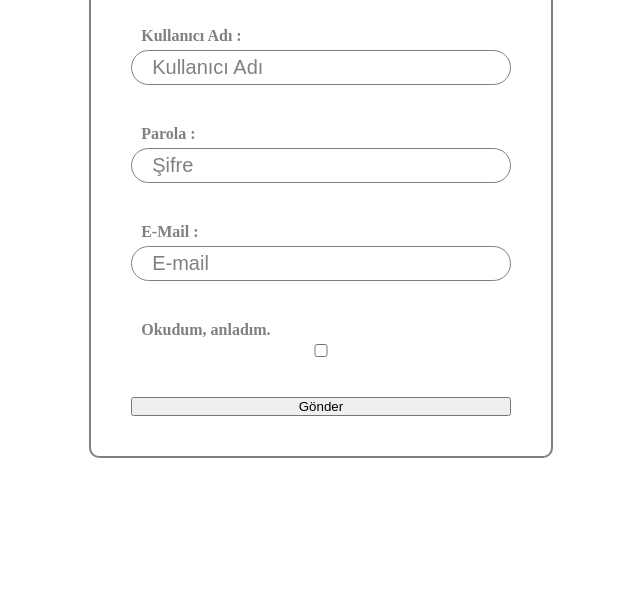
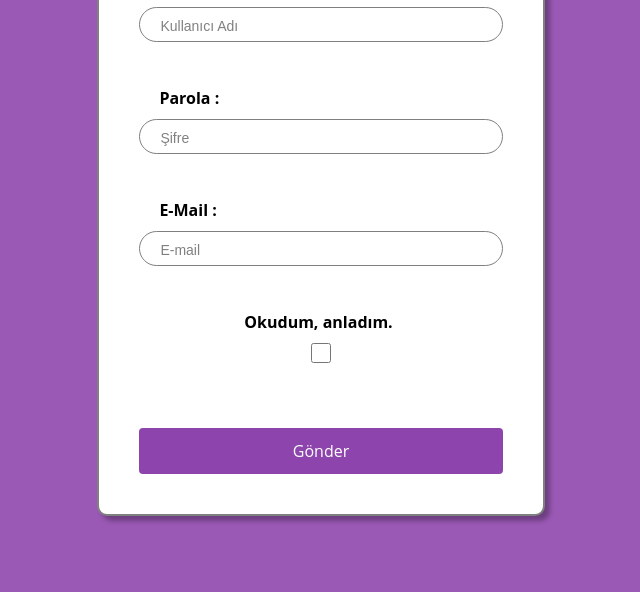
Before and after one commit to 94-Istanbul-Front-End-Bootcamp/odev-3-talhaydin, a plain HTML site: page index.html in a window 1280 px wide. Shown: the part 208-800 px from the top of the page, without its empty margins (319-959 px from the left). Drawn offline with Linux system fonts and the light colour scheme.

Commit message:
styled the form

```diff
--- a/style.css
+++ b/style.css
@@ -5,7 +5,13 @@
     list-style: none;
     box-sizing: border-box;
 }
+
+@import url('https://fonts.googleapis.com/css?family=Muli&display=swap');
+@import url('https://fonts.googleapis.com/css?family=Open+Sans:400,500&display=swap');
+
 body {
+    font-family: 'Open Sans', sans-serif;
+    background-color: #9b59b6;
     height: 100vh;
     display: flex;
     justify-content: center;
@@ -13,41 +19,52 @@ body {
 }
 
 form {
+    font-family: 'Open Sans', sans-serif;
+    background: white;
     padding: 20px;
     border: 2px solid gray;
     border-radius: 10px;
+    box-shadow: 5px 5px 5px rgb(0 0 0 / 30%);
 }
-form > h1 {
+
+form>h1 {
     border-bottom: 2px solid gray;
     padding-bottom: 10px;
 }
+
 .form-body {
     display: flex;
     flex-direction: column;
     gap: 10px;
     padding: 20px;
 }
-.form-body > div {
+
+.form-body>div {
     margin-top: 10px;
 }
+
 .form-body div {
     display: flex;
     flex-direction: column;
     gap: 5px;
 }
+
 .form-body div label {
+    margin-left: 10px;
+    margin-bottom: 5px;
     padding-left: 10px;
-    color: gray;
+    color: black;
     font-weight: bold;
 }
-form > div > div:nth-child(4) {
+
+form>div>div:nth-child(4) {
     display: flex;
     flex-direction: row;
     align-items: center;
     gap: 0;
 }
 
-form > div > div:nth-child(5) button {
+form>div>div:nth-child(5) button {
     width: 30%;
     background-color: green;
     padding: 10px 20px;
@@ -58,7 +75,8 @@ form > div > div:nth-child(5) button {
     color: white;
     box-shadow: 5px 5px 10px #000;
 }
-form > div > div:nth-child(6) button:hover {
+
+form>div>div:nth-child(6) button:hover {
     background-color: rgb(4, 146, 4);
 }
 
@@ -71,14 +89,42 @@ input[type="email"] {
     border: 1px solid gray;
     font-size: 20px;
 }
+
 ::placeholder {
-    font-size: 20px;
+    font-size: 14px;
     color: gray;
 }
 
-.error {
+.errors {
     font-size: 12px;
     color: orangered;
     display: block;
     padding-top: 5px;
 }
+
+.button{
+    background-color: #8e44ad;
+    border: 2px solid #8e44ad;
+    border-radius: 4px;
+    color: #fff;
+    display: block;
+    font-family: inherit;
+    font-size: 16px;
+    padding: 10px;
+    margin-top: 20px;
+    width: 100%;
+}
+
+.checkbox{
+    background-color:purple;
+    width: 20px;
+    height: 20px;
+    display: flex;
+    align-items: center;
+    margin: auto;
+}
+
+.labelforcheckbox{
+    text-align: center;
+    margin-right: 25px;
+}
```
